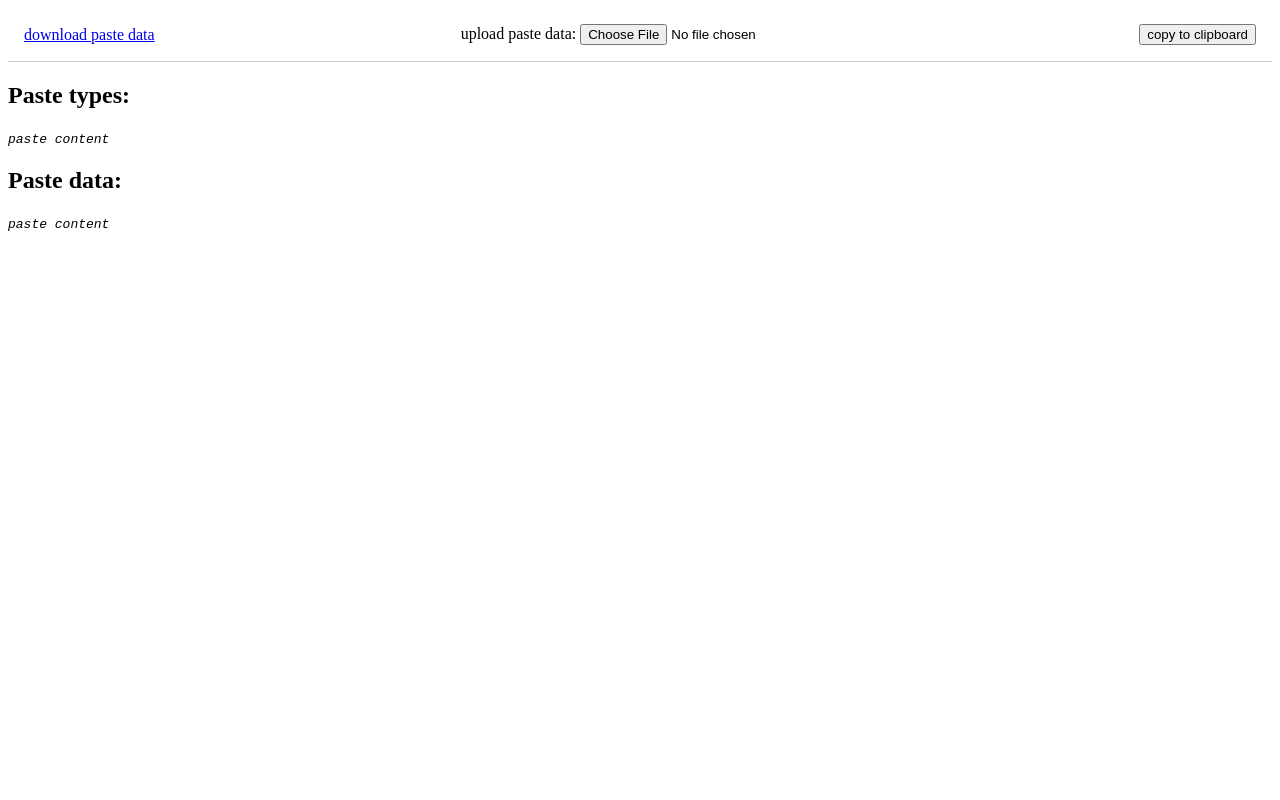
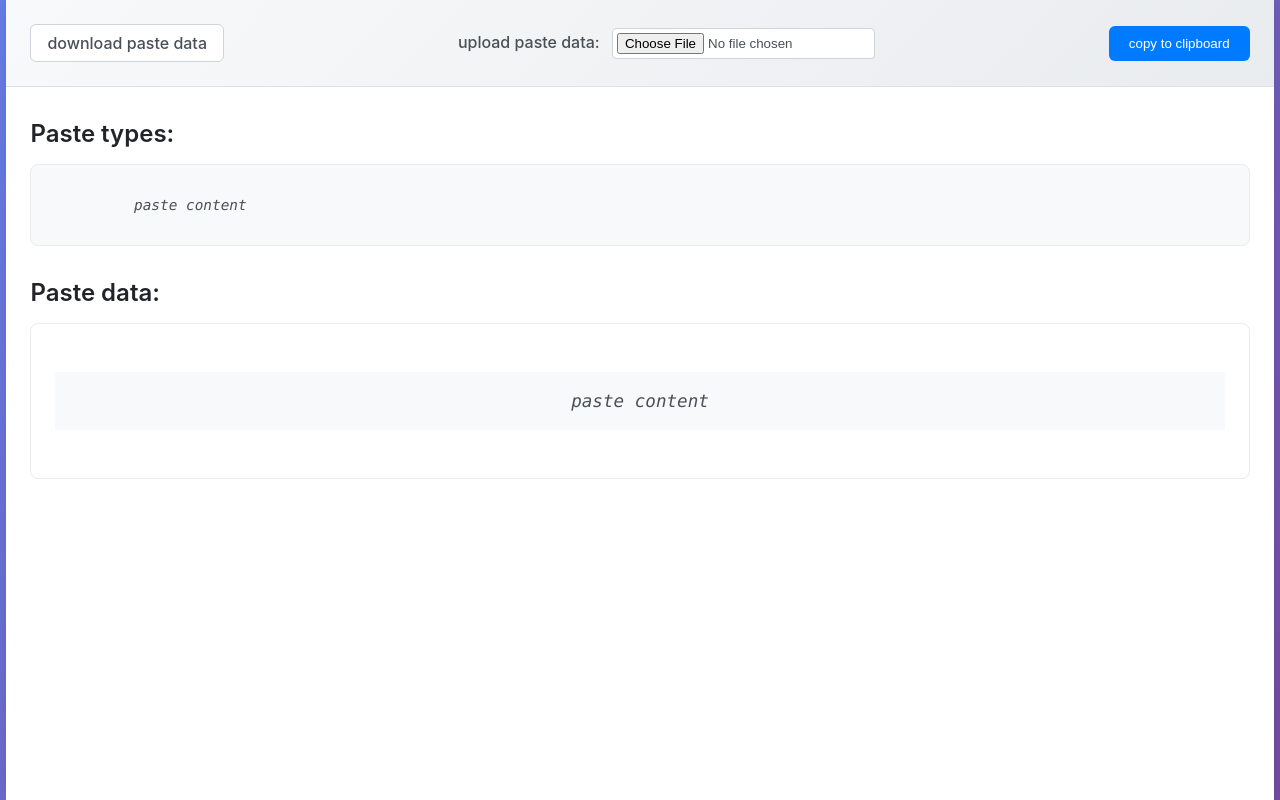
Before and after one commit to ignu/copy-paste-debug, a plain HTML site: page docs/index.html in a window 1280 px wide. Drawn offline with Linux system fonts and the light colour scheme.

Commit message:
Add some styling

```diff
--- a/docs/index.html
+++ b/docs/index.html
@@ -12,18 +12,209 @@
         box-sizing: border-box;
       }
 
+      body {
+        font-family: -apple-system, BlinkMacSystemFont, 'Segoe UI', Roboto,
+          Oxygen, Ubuntu, Cantarell, sans-serif;
+        margin: 0;
+        padding: 0;
+        background: linear-gradient(135deg, #667eea 0%, #764ba2 100%);
+        min-height: 100vh;
+        color: #333;
+      }
+
+      .container {
+        max-width: 99%;
+        margin: 0 auto;
+        background: white;
+        min-height: 100vh;
+        box-shadow: 0 0 20px rgba(0, 0, 0, 0.1);
+      }
+
       .header {
         display: flex;
         gap: 16px;
         justify-content: space-between;
         align-items: center;
+        padding: 24px;
+        background: linear-gradient(135deg, #f8f9fa 0%, #e9ecef 100%);
+        border-bottom: 1px solid #dee2e6;
+        flex-wrap: wrap;
+      }
 
+      .header > div {
+        display: flex;
+        align-items: center;
+        gap: 8px;
+      }
+
+      .header a {
+        color: #495057;
+        text-decoration: none;
+        font-weight: 500;
+        padding: 8px 16px;
+        border-radius: 6px;
+        background: white;
+        border: 1px solid #ced4da;
+        transition: all 0.2s ease;
+      }
+
+      .header a:hover {
+        background: #f8f9fa;
+        border-color: #adb5bd;
+        transform: translateY(-1px);
+      }
+
+      .header label {
+        font-weight: 500;
+        color: #495057;
+      }
+
+      .header input[type='file'] {
+        margin-left: 8px;
+        padding: 4px;
+        border: 1px solid #ced4da;
+        border-radius: 4px;
+        background: white;
+      }
+
+      .header button {
+        background: #007bff;
+        color: white;
+        border: none;
+        padding: 10px 20px;
+        border-radius: 6px;
+        font-weight: 500;
+        cursor: pointer;
+        transition: all 0.2s ease;
+      }
+
+      .header button:hover {
+        background: #0056b3;
+        transform: translateY(-1px);
+      }
+
+      .content {
+        padding: 32px 24px;
+      }
+
+      h2 {
+        color: #212529;
+        font-size: 1.5rem;
+        margin: 0 0 16px 0;
+        font-weight: 600;
+      }
+
+      h3 {
+        color: #495057;
+        font-size: 1.1rem;
+        margin: 24px 0 8px 0;
+        font-weight: 600;
+      }
+
+      #paste-types {
+        background: #f8f9fa;
+        border: 1px solid #e9ecef;
+        border-radius: 8px;
         padding: 16px;
-        border-bottom: 1px solid #ccc;
+        font-family: 'SF Mono', Monaco, 'Cascadia Code', 'Roboto Mono', Consolas,
+          'Courier New', monospace;
+        font-size: 0.9rem;
+        color: #495057;
+        white-space: pre;
+        word-break: keep-all;
+        overflow-x: auto;
+        margin-bottom: 32px;
+        display: block;
+      }
+
+      #paste-data {
+        margin-top: 16px;
+      }
+
+      #paste-data > div {
+        margin-bottom: 24px;
+        border: 1px solid #e9ecef;
+        border-radius: 8px;
+        overflow: hidden;
+        background: white;
+      }
+
+      #paste-data h3 {
+        background: #f8f9fa;
+        margin: 0;
+        padding: 12px 16px;
+        border-bottom: 1px solid #e9ecef;
+        display: flex;
+        align-items: center;
+        gap: 12px;
+      }
+
+      #paste-data button {
+        background: #28a745;
+        color: white;
+        border: none;
+        padding: 4px 12px;
+        border-radius: 4px;
+        font-size: 12px;
+        cursor: pointer;
+        transition: all 0.2s ease;
+        font-weight: 500;
+      }
+
+      #paste-data button:hover {
+        background: #1e7e34;
+        transform: translateY(-1px);
+      }
+
+      #paste-data button:nth-of-type(2) {
+        background: #17a2b8;
+      }
+
+      #paste-data button:nth-of-type(2):hover {
+        background: #117a8b;
+      }
+
+      #paste-data code {
+        display: block;
+        padding: 16px;
+        font-family: 'SF Mono', Monaco, 'Cascadia Code', 'Roboto Mono', Consolas,
+          'Courier New', monospace;
+        font-size: 0.85rem;
+        line-height: 1.5;
+        color: #495057;
+        background: #f8f9fa;
+        white-space: pre-wrap;
+        word-break: break-all;
+        max-height: 300px;
+        overflow-y: auto;
+        margin: 0;
+      }
+
+      .empty-state {
+        text-align: center;
+        padding: 48px 24px;
+        color: #6c757d;
+      }
+
+      .empty-state i {
+        font-size: 1.1rem;
+        font-style: italic;
+      }
+
+      @media (max-width: 768px) {
+        .header {
+          flex-direction: column;
+          gap: 12px;
+        }
+
+        .content {
+          padding: 24px 16px;
+        }
       }
     </style>
   </head>
   <body>
+    <div class="container">
       <div class="header">
         <div>
           <a id="download" href="#" type="text/json">download paste data</a>
@@ -38,13 +229,18 @@
           <button id="copy-to-clipboard">copy to clipboard</button>
         </div>
       </div>
+      <div class="content">
         <h2>Paste types:</h2>
         <code id="paste-types">
           <i>paste content</i>
         </code>
         <h2>Paste data:</h2>
         <div id="paste-data">
+          <div class="empty-state">
             <code><i>paste content</i></code>
+          </div>
+        </div>
+      </div>
     </div>
     <script>
       let pasteData;
@@ -115,7 +311,7 @@
       }
 
       function renderPasteData(pasteData) {
-        document.querySelector('#paste-types').innerText =
+        document.querySelector('#paste-types').textContent =
           Object.keys(pasteData).join('\n');
 
         const pasteDataElement = document.querySelector('#paste-data');
```
Lines whose indentation alone changed are shown as unchanged.
